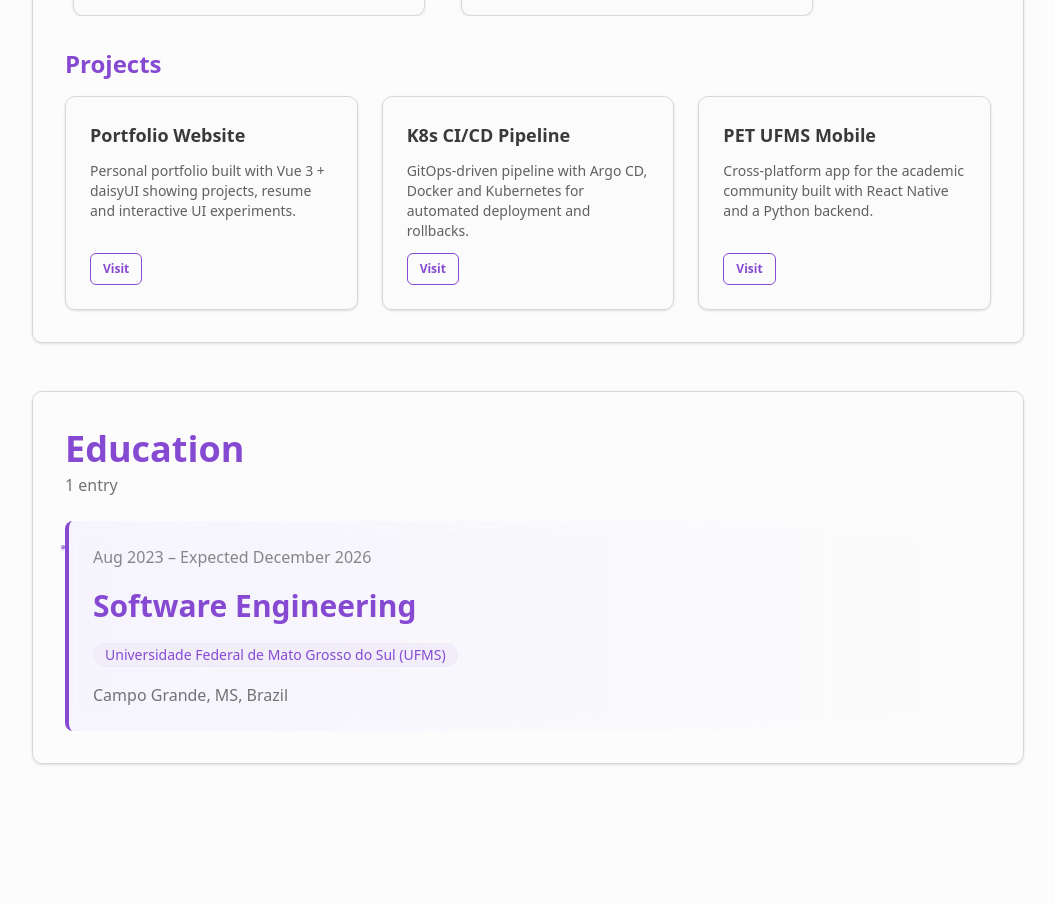
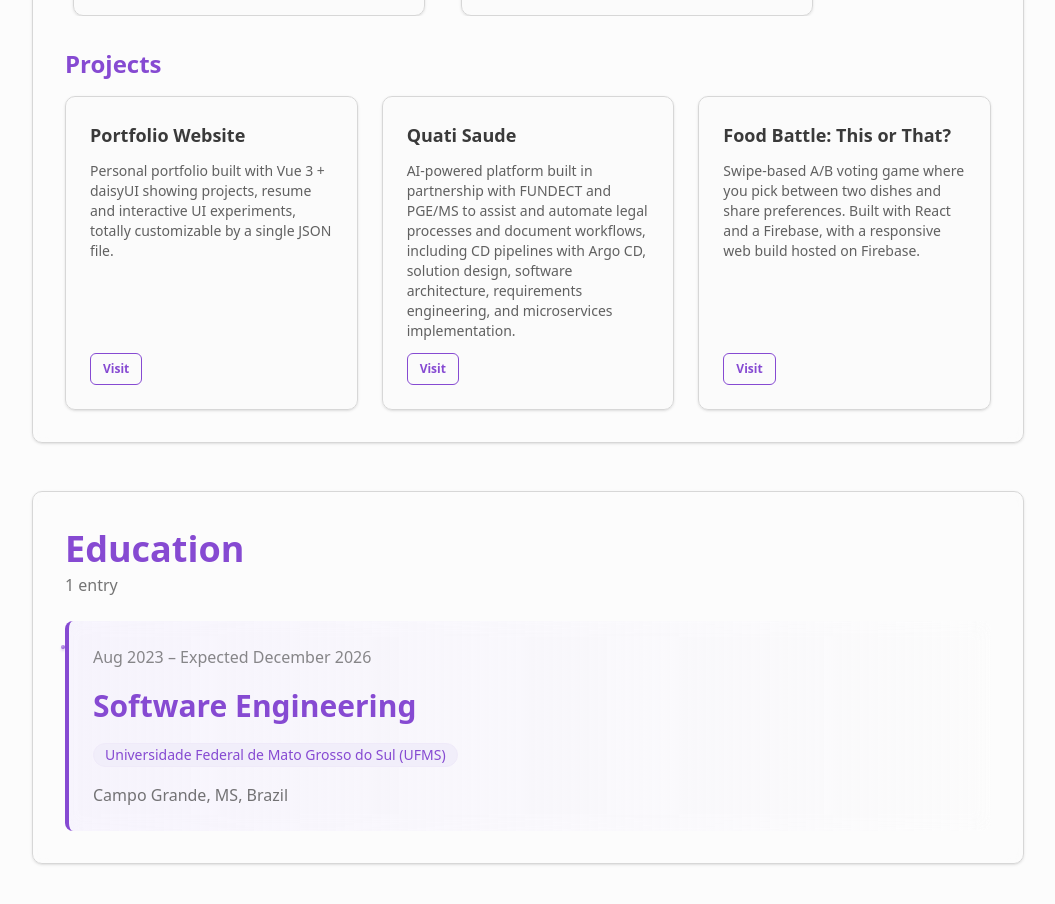
Before and after one commit to Cruellest/Portifolio-Website, a Vue app: page / in a window 1280 px wide. Shown: the part 2180-3084 px from the top of the page, without its empty margins (112-1167 px from the left). Before the commit the page ends 2992 px from the top, so only its background shows below. Built offline with nearby package versions, Linux system fonts and the light colour scheme.

Commit message:
feat: add Dockerfile for multi-stage build; update index.html title and enhance navbar theme texts; modify data.json for project details and theme localization; adjust print-resume.vue for theme application

```diff
--- a/index.html
+++ b/index.html
@@ -4,7 +4,7 @@
     <meta charset="UTF-8" />
     <link rel="icon" type="image/svg+xml" href="/vite.svg" />
     <meta name="viewport" content="width=device-width, initial-scale=1.0" />
-    <title>portifolio-website</title>
+    <title>Portifolio Gabriel Paes</title>
   </head>
   <body>
     <div id="app"></div>
--- a/src/components/navbar.vue
+++ b/src/components/navbar.vue
@@ -159,7 +159,7 @@
         <label
           tabindex="0"
           :class="['btn btn-ghost btn-circle rounded-full flex-shrink-0', sizeClasses.menuBtn]"
-          title="Tema"
+          :title="themeTexts.title"
         >
           <i :class="['bi', themeIcon]"></i>
         </label>
@@ -167,19 +167,19 @@
           <li>
             <button class="rounded-full" @click="setTheme('auto')">
               <i class="bi bi-circle-half"></i>
-              Auto
+              {{ themeTexts.auto }}
             </button>
           </li>
           <li>
             <button class="rounded-full" @click="setTheme('light')">
               <i class="bi bi-brightness-high"></i>
-              Claro
+              {{ themeTexts.light }}
             </button>
           </li>
           <li>
             <button class="rounded-full" @click="setTheme('dark')">
               <i class="bi bi-moon"></i>
-              Escuro
+              {{ themeTexts.dark }}
             </button>
           </li>
         </ul>
@@ -224,6 +224,7 @@ import { ref, computed, onMounted, onBeforeUnmount, watch, nextTick } from 'vue'
 import { useRouter } from 'vue-router'
 import { getPersonalData, getSectionsData, setLanguage as setAppLanguage, ensureLanguageFromLocalStorage as ensureLangFromStorage, getCurrentLanguageCode } from '../controllers/json-data-controller'
 import languagesData from '../data/languages.json'
+import appData from '../data/data.json'
 
 const router = useRouter()
 
@@ -515,23 +516,20 @@ const mainButtonFunction = () => {
   router.push({ name: 'Home' })
 }
 
-// Smooth scroll para uma section pelo id
+// Smooth scroll for section navigation
 const scrollToSection = (id) => {
   if (!id) return
   const el = document.getElementById(id)
   if (el && typeof el.scrollIntoView === 'function') {
     el.scrollIntoView({ behavior: 'smooth', block: 'start', inline: 'nearest' })
-    // atualiza o hash sem recarregar
+
     if (history?.replaceState) history.replaceState(null, '', `#${id}`)
   } else {
-    // fallback via router hash
     router.push({ hash: `#${id}` }).catch(() => {})
   }
-  // fecha busca se aberta
   isSearchOpen.value = false
 }
 
-// Language state (controller-only, no direct service)
 const LANGUAGE_KEY = 'site-language'
 const languages = computed(() => languagesData?.languages || [])
 const selectedLanguageCode = ref(
@@ -542,7 +540,6 @@ const currentLanguage = computed(
 )
 const currentLanguageNativeName = computed(() => currentLanguage.value?.nativeName || 'Language')
 
-// new refs to control dropdown closing
 const langDropdownBtn = ref(null)
 const langDropdownMenu = ref(null)
 const closeLanguageDropdown = () => {
@@ -553,21 +550,18 @@ const closeLanguageDropdown = () => {
   }
 }
 
-// Selection handler -> loads translated JSON via controller + persists language
 const selectLanguage = async (code) => {
   selectedLanguageCode.value = code
   await setAppLanguage(code)
   closeLanguageDropdown()
 }
 
-// Initialize current language on mount and align store with localStorage
 onMounted(() => {
   void ensureLangFromStorage().then(() => {
     selectedLanguageCode.value = getCurrentLanguageCode() || selectedLanguageCode.value
   })
 })
 
-// Theme state
 const THEME_KEY = 'theme-preference'
 const themeMode = ref('auto')
 const isDarkPreferred = ref(window.matchMedia('(prefers-color-scheme: dark)').matches)
@@ -579,7 +573,7 @@ const applyTheme = (mode) => {
   } else if (mode === 'dark') {
     root.setAttribute('data-theme', 'dark-custom')
   } else {
-    root.removeAttribute('data-theme') // Auto: lets prefers-color-scheme decide (default/prefersdark)
+    root.removeAttribute('data-theme')
   }
 }
 
@@ -624,6 +618,13 @@ onBeforeUnmount(() => {
     mediaQueryRef.removeEventListener('change', mqlListenerRef)
   }
 })
+
+const themeTexts = computed(() => appData?.ui?.theme ?? {
+  title: 'Tema',
+  auto: 'Auto',
+  light: 'Claro',
+  dark: 'Escuro'
+})
 </script>
 
 <style>
--- a/src/data/data.json
+++ b/src/data/data.json
@@ -101,18 +101,18 @@
     "projects": [
       {
         "name": "Portfolio Website",
-        "description": "Personal portfolio built with Vue 3 + daisyUI showing projects, resume and interactive UI experiments.",
-        "link": "https://github.com/Cruellest"
+        "description": "Personal portfolio built with Vue 3 + daisyUI showing projects, resume and interactive UI experiments, totally customizable by a single JSON file.",
+        "link": "https://github.com/Cruellest/Portifolio-Website"
       },
       {
-        "name": "K8s CI/CD Pipeline",
-        "description": "GitOps-driven pipeline with Argo CD, Docker and Kubernetes for automated deployment and rollbacks.",
-        "link": "https://argo-cd.readthedocs.io/"
+        "name": "Quati Saude",
+        "description": "AI-powered platform built in partnership with FUNDECT and PGE/MS to assist and automate legal processes and document workflows, including CD pipelines with Argo CD, solution design, software architecture, requirements engineering, and microservices implementation.",
+        "link": "https://www.pge.ms.gov.br/laboratorio-de-inovacao-apresenta-nova-solucao-tecnologica-para-fortalecer-a-defesa-do-estado-em-acoes-judiciais-da-saude/"
       },
       {
-        "name": "PET UFMS Mobile",
-        "description": "Cross-platform app for the academic community built with React Native and a Python backend.",
-        "link": "https://pet.ufms.br/"
+        "name": "Food Battle: This or That?",
+        "description": "Swipe-based A/B voting game where you pick between two dishes and share preferences. Built with React and a Firebase, with a responsive web build hosted on Firebase.",
+        "link": "https://food-battle-this-or-that.web.app/"
       }
     ]
   },
@@ -152,6 +152,12 @@
       "entryLabel": "entry",
       "entriesLabel": "entries",
       "emptyState": "No education records found."
+    },
+    "theme": {
+      "title": "Theme",
+      "auto": "Auto",
+      "light": "Light",
+      "dark": "Dark"
     }
   }
 }
--- a/src/pages/print-resume.vue
+++ b/src/pages/print-resume.vue
@@ -1,13 +1,13 @@
 <template>
   <div class="resume-container">
-    <!-- Loading overlay -->
+    <!-- Loading overlay (no theme applied here) -->
     <Loading
       :show="overlayVisible"
       :status="overlayStatus"
       :message="overlayMessage"
       @action="handleOverlayAction"
     />
-    <div class="resume-content">
+    <div class="resume-content" data-theme="light-custom">
       <!-- Header com foto e info -->
       <header class="header">
         <div class="header-content">
```
Also changed, not shown: 1 other file (tests, documents, lock files or other folders).
